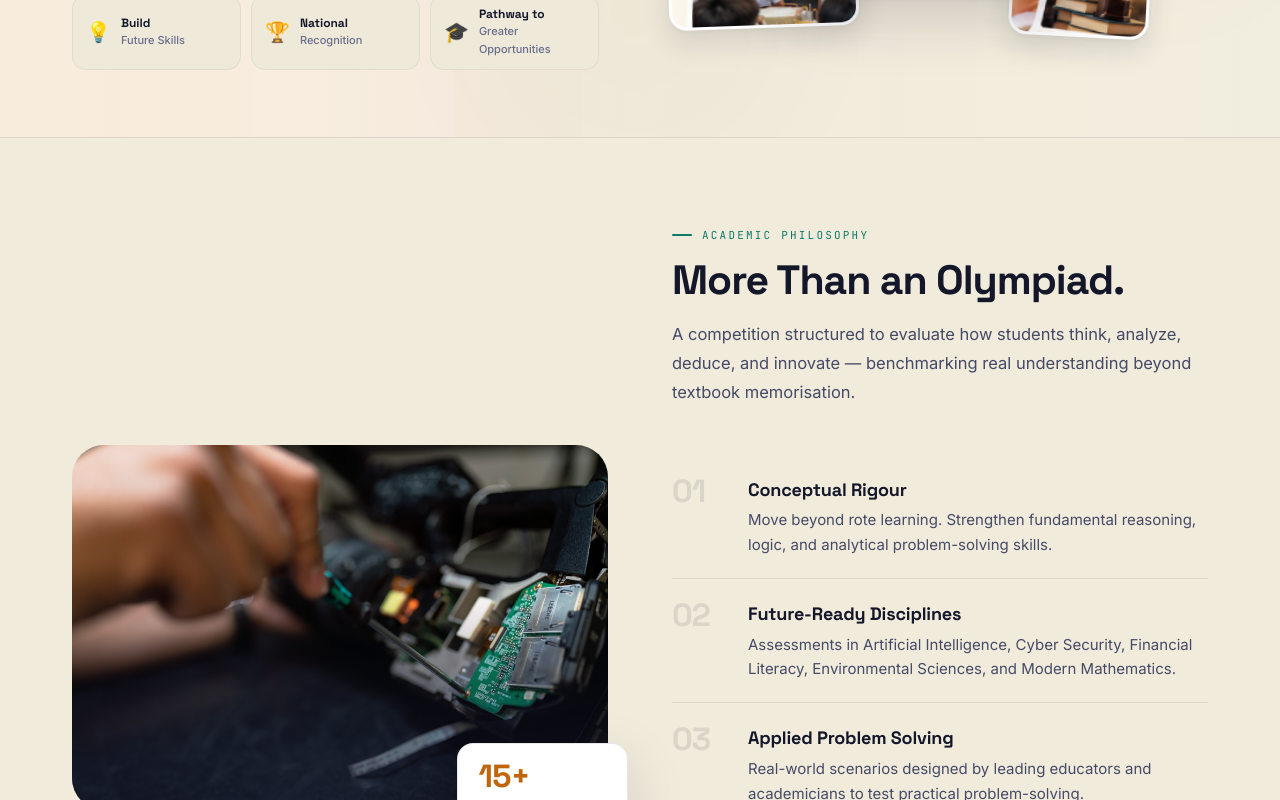
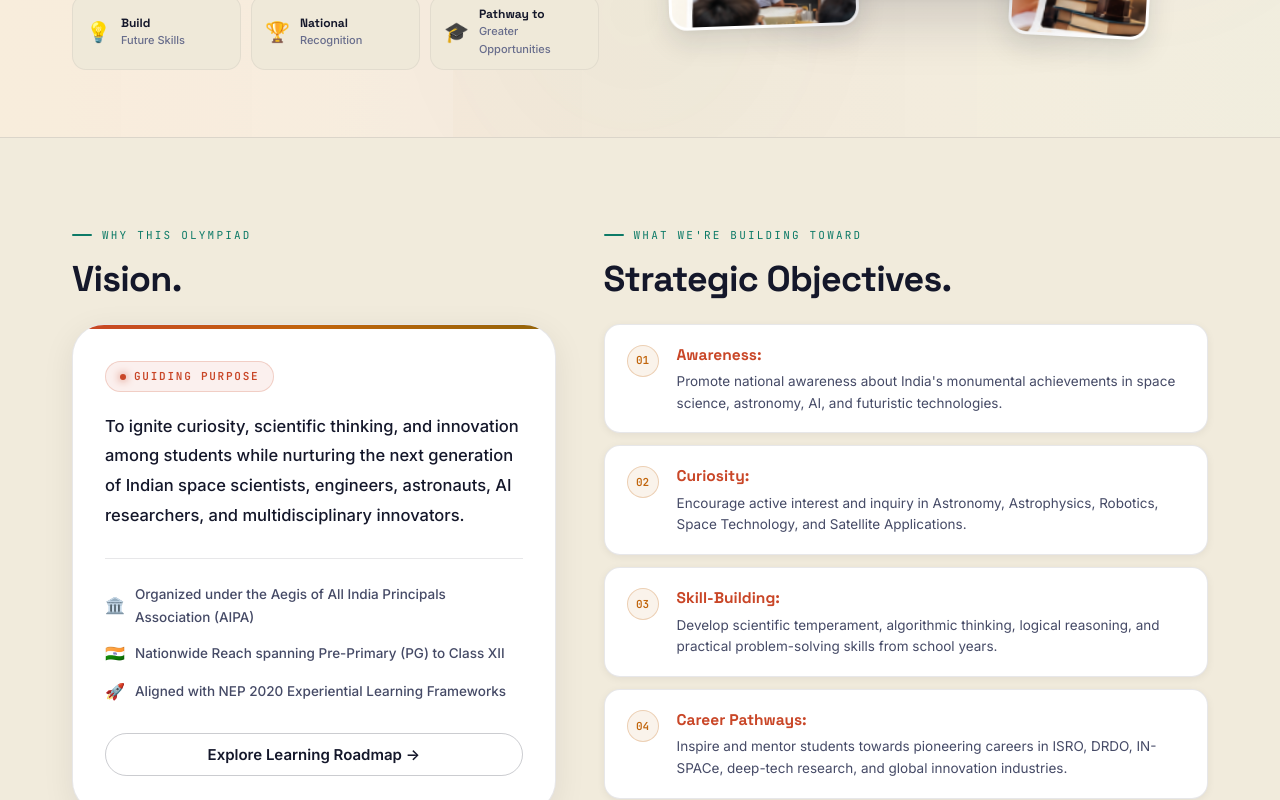
Before and after one commit to Ami3110/-Olympiad, a Next.js app: page / in a window 1280 px wide. Shown: the part 560-1360 px from the top of the page. Built offline with nearby package versions, Linux system fonts and the light colour scheme.

Commit message:
Create separated, impressive Vision & Strategic Objectives section with distinct Guiding Purpose and 5 Strategic Objectives cards

```diff
--- a/app/globals.css
+++ b/app/globals.css
@@ -1246,6 +1246,195 @@ h2.section-title {
 
 .principle-item:last-child {
   border-bottom: none;
+}
+
+/* ============================================================
+   VISION & STRATEGIC OBJECTIVES SECTION
+   ============================================================ */
+.vision-obj-grid {
+  display: grid;
+  grid-template-columns: 1fr 1.25fr;
+  gap: 48px;
+  align-items: start;
+}
+
+@media (max-width: 960px) {
+  .vision-obj-grid {
+    grid-template-columns: 1fr;
+    gap: 40px;
+  }
+}
+
+.vision-col-header {
+  margin-bottom: 24px;
+}
+
+.vision-col-title {
+  font-family: var(--display);
+  font-size: clamp(26px, 2.8vw, 36px);
+  font-weight: 800;
+  color: var(--ink);
+  letter-spacing: -0.02em;
+  line-height: 1.15;
+}
+
+/* Vision Card */
+.vision-card {
+  background: var(--bg-card);
+  border: 1.5px solid var(--line);
+  border-radius: var(--r-xl);
+  padding: 36px 32px;
+  box-shadow: var(--shadow-card);
+  position: relative;
+  overflow: hidden;
+  transition: transform 0.25s ease, box-shadow 0.25s ease, border-color 0.25s ease;
+}
+
+.vision-card::before {
+  content: '';
+  position: absolute;
+  top: 0;
+  left: 0;
+  right: 0;
+  height: 4px;
+  background: linear-gradient(90deg, var(--flame), var(--saffron), var(--gold));
+}
+
+.vision-card:hover {
+  transform: translateY(-4px);
+  box-shadow: var(--shadow-card-hi);
+  border-color: var(--line-hi);
+}
+
+.vision-badge {
+  display: inline-flex;
+  align-items: center;
+  gap: 8px;
+  font-family: var(--mono);
+  font-size: 11px;
+  font-weight: 700;
+  text-transform: uppercase;
+  letter-spacing: 0.16em;
+  color: var(--flame);
+  background: rgba(201, 70, 39, 0.08);
+  border: 1px solid rgba(201, 70, 39, 0.20);
+  border-radius: 100px;
+  padding: 5px 14px;
+  margin-bottom: 20px;
+}
+
+.vision-badge-dot {
+  width: 6px;
+  height: 6px;
+  border-radius: 50%;
+  background: var(--flame);
+  box-shadow: 0 0 8px var(--flame);
+}
+
+.vision-statement {
+  font-size: 16.5px;
+  line-height: 1.8;
+  color: var(--ink);
+  font-weight: 500;
+  margin-bottom: 28px;
+}
+
+.vision-pillar-tags {
+  display: flex;
+  flex-direction: column;
+  gap: 12px;
+  border-top: 1px solid var(--line);
+  padding-top: 24px;
+  margin-bottom: 28px;
+}
+
+.vision-tag-item {
+  display: flex;
+  align-items: center;
+  gap: 10px;
+  font-size: 13.5px;
+  color: var(--ink-dim);
+  font-weight: 500;
+}
+
+.vision-tag-icon {
+  font-size: 16px;
+  flex-shrink: 0;
+}
+
+/* Objectives Column & Cards */
+.objectives-list {
+  display: flex;
+  flex-direction: column;
+  gap: 12px;
+}
+
+.objective-card {
+  background: var(--bg-card);
+  border: 1px solid var(--line);
+  border-radius: var(--r-card);
+  padding: 18px 22px;
+  display: flex;
+  align-items: flex-start;
+  gap: 18px;
+  transition: all 0.22s cubic-bezier(0.2, 0.8, 0.2, 1);
+  box-shadow: var(--shadow-xs);
+  cursor: default;
+}
+
+.objective-card:hover {
+  transform: translateX(4px);
+  border-color: var(--saffron);
+  box-shadow: 0 6px 20px rgba(193, 101, 12, 0.08);
+}
+
+.objective-step-badge {
+  display: inline-flex;
+  align-items: center;
+  justify-content: center;
+  width: 32px;
+  height: 32px;
+  border-radius: 50%;
+  background: rgba(193, 101, 12, 0.08);
+  border: 1px solid rgba(193, 101, 12, 0.25);
+  font-family: var(--mono);
+  font-size: 11px;
+  font-weight: 700;
+  color: var(--saffron);
+  flex-shrink: 0;
+  margin-top: 2px;
+  transition: transform 0.2s ease;
+}
+
+.objective-card:hover .objective-step-badge {
+  transform: scale(1.08);
+  background: var(--saffron);
+  color: #FFFFFF;
+}
+
+.objective-body {
+  flex: 1;
+}
+
+.objective-title {
+  font-family: var(--display);
+  font-size: 15.5px;
+  font-weight: 700;
+  color: var(--ink);
+  margin-bottom: 3px;
+  display: flex;
+  align-items: center;
+  gap: 6px;
+}
+
+.objective-title-tag {
+  color: var(--flame);
+}
+
+.objective-desc {
+  font-size: 13.5px;
+  line-height: 1.6;
+  color: var(--ink-dim);
 }
 
 .principle-num {
--- a/app/page.js
+++ b/app/page.js
@@ -148,9 +148,104 @@ export default function HomePage() {
       </section>
 
       {/* ====================================================
-          WHY THIS OLYMPIAD — ACADEMIC EXCELLENCE
+          SECTION 1: VISION & STRATEGIC OBJECTIVES
           ==================================================== */}
-      <section id="vision">
+      <section id="vision" style={{ background: "var(--bg-elev)", borderBottom: "1px solid var(--line)" }}>
+        <div className="wrap">
+          <div className="vision-obj-grid">
+            {/* Left Column: Vision & Guiding Purpose */}
+            <div>
+              <div className="vision-col-header">
+                <div className="section-eyebrow">Why This Olympiad</div>
+                <h2 className="vision-col-title">Vision.</h2>
+              </div>
+
+              <div className="vision-card">
+                <div className="vision-badge">
+                  <span className="vision-badge-dot" />
+                  Guiding Purpose
+                </div>
+
+                <p className="vision-statement">
+                  To ignite curiosity, scientific thinking, and innovation among students while nurturing the next generation of Indian space scientists, engineers, astronauts, AI researchers, and multidisciplinary innovators.
+                </p>
+
+                <div className="vision-pillar-tags">
+                  <div className="vision-tag-item">
+                    <span className="vision-tag-icon">🏛️</span>
+                    <span>Organized under the Aegis of All India Principals Association (AIPA)</span>
+                  </div>
+                  <div className="vision-tag-item">
+                    <span className="vision-tag-icon">🇮🇳</span>
+                    <span>Nationwide Reach spanning Pre-Primary (PG) to Class XII</span>
+                  </div>
+                  <div className="vision-tag-item">
+                    <span className="vision-tag-icon">🚀</span>
+                    <span>Aligned with NEP 2020 Experiential Learning Frameworks</span>
+                  </div>
+                </div>
+
+                <a className="btn btn-ghost" href="/syllabus/" style={{ width: "100%", justifyContent: "center" }}>
+                  Explore Learning Roadmap →
+                </a>
+              </div>
+            </div>
+
+            {/* Right Column: Strategic Objectives */}
+            <div>
+              <div className="vision-col-header">
+                <div className="section-eyebrow">What We&apos;re Building Toward</div>
+                <h2 className="vision-col-title">Strategic Objectives.</h2>
+              </div>
+
+              <div className="objectives-list">
+                {[
+                  {
+                    num: "01",
+                    tag: "Awareness",
+                    desc: "Promote national awareness about India's monumental achievements in space science, astronomy, AI, and futuristic technologies.",
+                  },
+                  {
+                    num: "02",
+                    tag: "Curiosity",
+                    desc: "Encourage active interest and inquiry in Astronomy, Astrophysics, Robotics, Space Technology, and Satellite Applications.",
+                  },
+                  {
+                    num: "03",
+                    tag: "Skill-Building",
+                    desc: "Develop scientific temperament, algorithmic thinking, logical reasoning, and practical problem-solving skills from school years.",
+                  },
+                  {
+                    num: "04",
+                    tag: "Career Pathways",
+                    desc: "Inspire and mentor students towards pioneering careers in ISRO, DRDO, IN-SPACe, deep-tech research, and global innovation industries.",
+                  },
+                  {
+                    num: "05",
+                    tag: "Celebration",
+                    desc: "Celebrate National Space Day and student academic brilliance through a prestigious nationwide competition and merit recognition.",
+                  },
+                ].map(({ num, tag, desc }) => (
+                  <div key={num} className="objective-card">
+                    <div className="objective-step-badge">{num}</div>
+                    <div className="objective-body">
+                      <div className="objective-title">
+                        <span className="objective-title-tag">{tag}:</span>
+                      </div>
+                      <div className="objective-desc">{desc}</div>
+                    </div>
+                  </div>
+                ))}
+              </div>
+            </div>
+          </div>
+        </div>
+      </section>
+
+      {/* ====================================================
+          SECTION 2: ACADEMIC PHILOSOPHY — MORE THAN AN OLYMPIAD
+          ==================================================== */}
+      <section id="philosophy">
         <div className="wrap">
           <div className="feature-split">
             {/* Visual column */}
```
